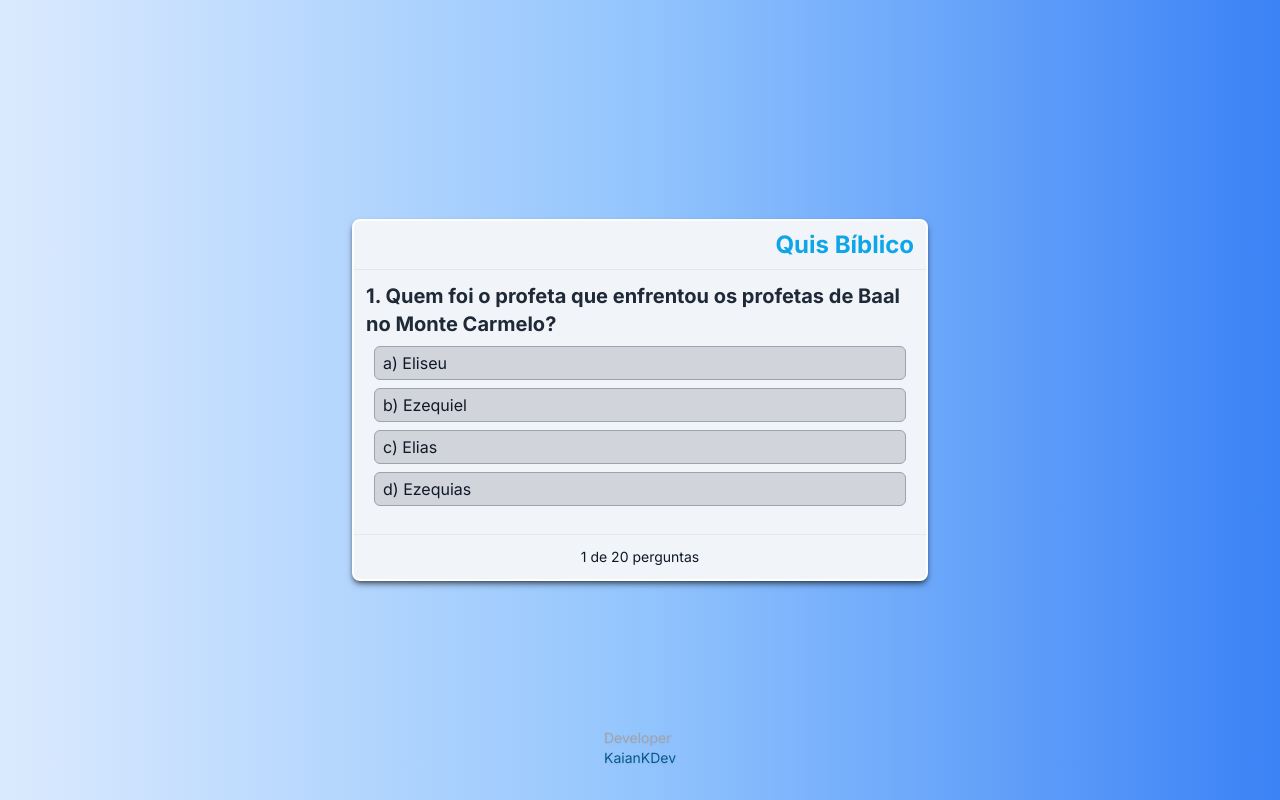
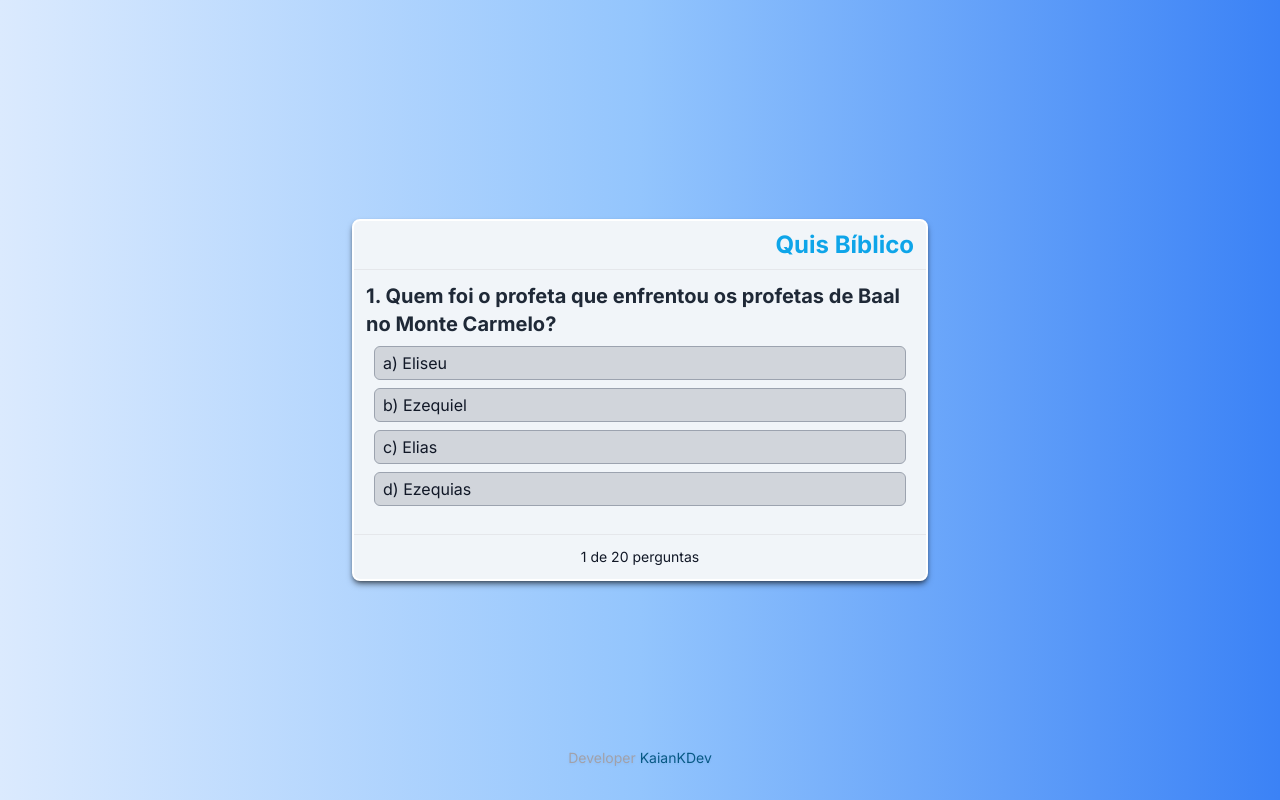
Before and after one commit to KaianDev/quiz-biblico-nextjs, a Next.js app: page / in a window 1280 px wide. Built offline with nearby package versions, Linux system fonts and the light colour scheme.

Commit message:
Atualizar o page.tsx

```diff
--- a/src/app/page.tsx
+++ b/src/app/page.tsx
@@ -66,11 +66,11 @@ const Page = () => {
                 )}
             </div>
 
-            <div className="fixed bottom-[4%] text-sm text-zinc-400 drop-shadow-sm">
+            <div className="fixed hidden sm:block bottom-[4%] text-sm text-zinc-400 drop-shadow-sm">
                 Developer{" "}
                 <a
                     href="https://github.com/KaianDev"
-                    className="hidden sm:block cursor-pointer hover:underline text-sky-800">
+                    className=" cursor-pointer hover:underline text-sky-800">
                     KaianKDev
                 </a>{" "}
             </div>
```
